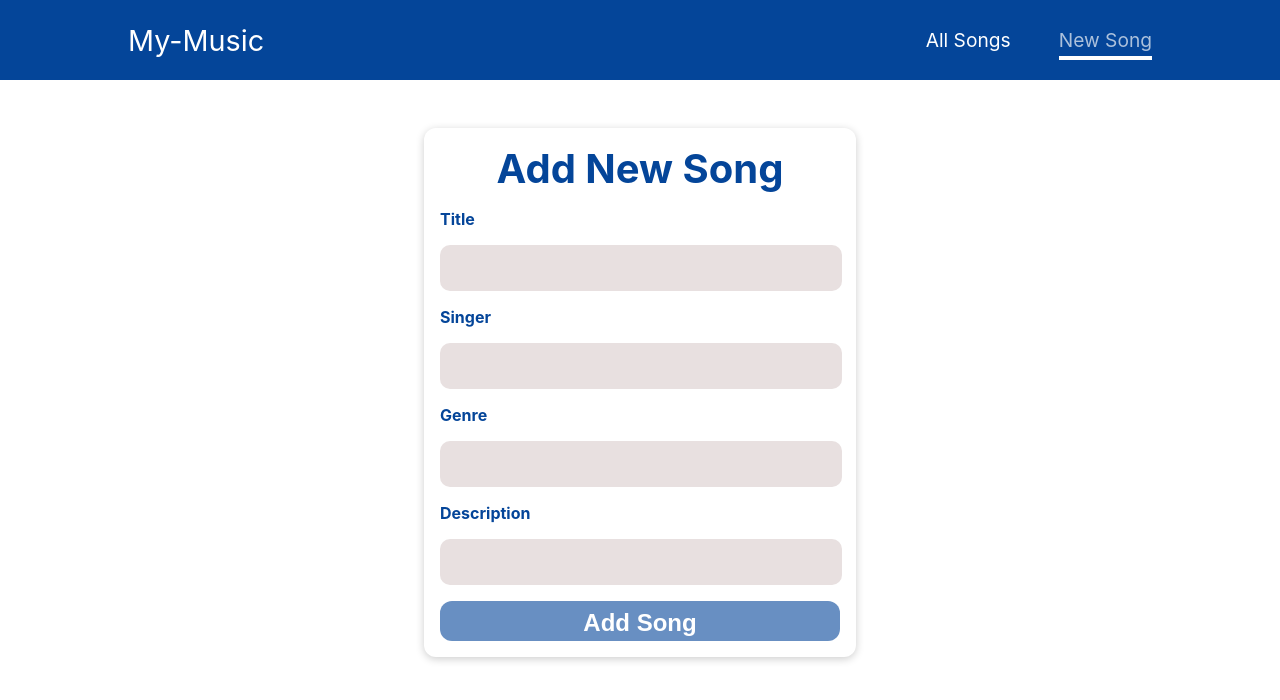
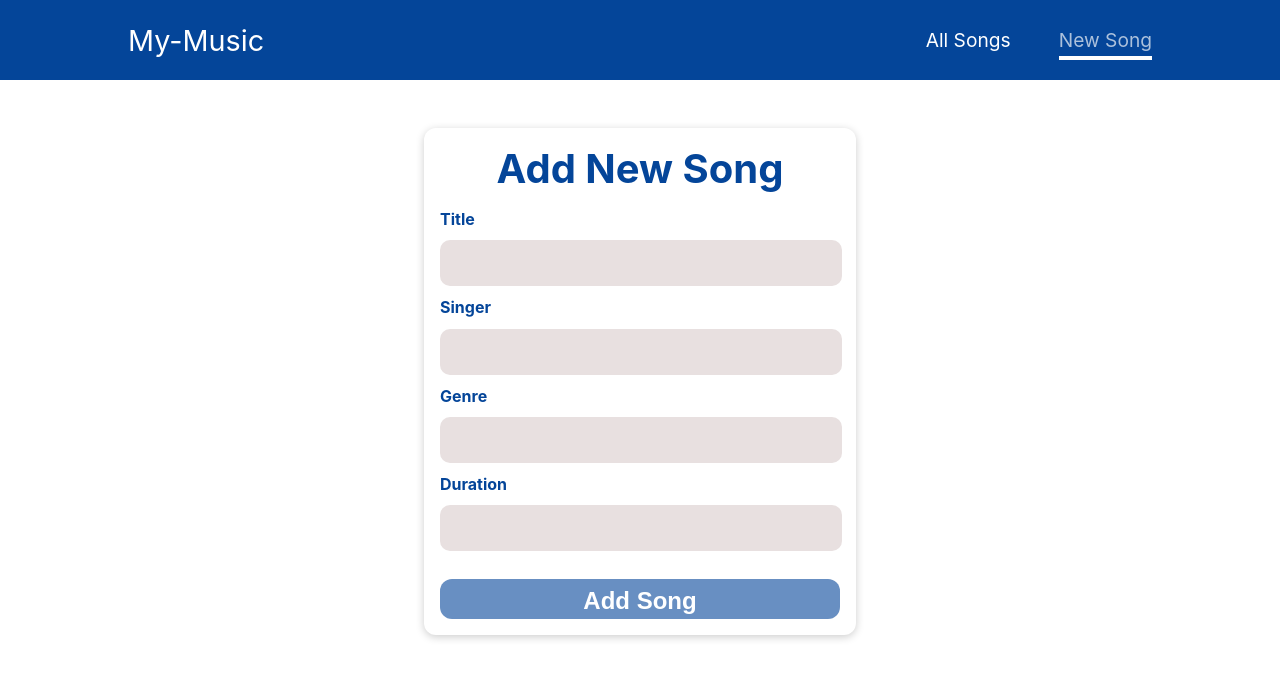
Before and after one commit to suarfel/my-music, a React (Create React App) app: page /new in a window 1280 px wide. Shown: the top 700 px of the page. Built offline with nearby package versions, Linux system fonts and the light colour scheme.

Commit message:
adding validation

```diff
--- a/src/components/layout/Layout.module.css
+++ b/src/components/layout/Layout.module.css
@@ -1,3 +1,3 @@
 .main {
-    margin-top: 3rem;
+    margin-top: 8rem;
 }
--- a/src/components/layout/MainNavigation.module.css
+++ b/src/components/layout/MainNavigation.module.css
@@ -1,4 +1,7 @@
 .header{
+  overflow: hidden;
+  position: fixed;
+  top:0 ;
   width : 100%;
   height: 5rem;
   background-color: #044599;
--- a/src/components/song/SongForm.js
+++ b/src/components/song/SongForm.js
@@ -10,14 +10,46 @@ const SongForm = () => {
     enteredValueIsValid: titleIsValid,
     hasError: titleError,
   } = UserForm((enteredValue) => enteredValue.trim().length > 0);
+  const {
+    enteredValue: enteredSinger,
+    valueBlurHandler: singerBlurHandler,
+    valueChangeHandler: singerChangeHandler,
+    reset: singerReset,
+    enteredValueIsValid: singerIsValid,
+    hasError: singerError,
+  } = UserForm((enteredValue) => enteredValue.trim().length > 0);
+
+  const {
+    enteredValue: enteredGenre,
+    valueBlurHandler: genreBlurHandler,
+    valueChangeHandler: genreChangeHandler,
+    reset: genreReset,
+    enteredValueIsValid: genreIsValid,
+    hasError: genreError,
+  } = UserForm((enteredValue) => enteredValue.trim().length > 0);
+  const {
+    enteredValue: enteredDuration,
+    valueBlurHandler: durationBlurHandler,
+    valueChangeHandler: durationChangeHandler,
+    reset: durationReset,
+    enteredValueIsValid: durationIsValid,
+    hasError: durationError,
+  } = UserForm((enteredValue) => enteredValue > 0);
   let formIsValid = false;
-  if (titleIsValid) {
+  if (titleIsValid && singerIsValid && genreIsValid && durationIsValid) {
     formIsValid = true;
   }
   const addSubmitHandler = (event) => {
     event.preventDefault();
+    console.log(enteredSinger);
     console.log(enteredTitle);
+    console.log(enteredGenre);
+    console.log(enteredDuration);
+    console.log(typeof enteredDuration);
     titleReset();
+    singerReset();
+    genreReset();
+    durationReset();
   };
   return (
     <Layout>
@@ -27,30 +59,61 @@ const SongForm = () => {
           <label htmlFor="title">Title</label>
           <br />
           <input
-            type="text "
+            type="text"
             id="title"
             value={enteredTitle}
             onChange={titleChangeHandler}
             onBlur={titleBlurHandler}
           />
           {titleError && (
-            <div className={classes.formError}>TITLE IS NOT VALID</div>
+            <div className={classes.formError}>TITLE IS EMPTY</div>
           )}
         </div>
-        <div className={classes.control}>
+        <div className={singerError ? classes.invalidControl : classes.control}>
           <label htmlFor="singer">Singer</label>
           <br />
-          <input type="text" id="singer" />
+          <input
+            type="text"
+            id="singer"
+            value={enteredSinger}
+            onChange={singerChangeHandler}
+            onBlur={singerBlurHandler}
+          />
+          {singerError && (
+            <div className={classes.formError}>SINGER IS EMPTY</div>
+          )}
         </div>
-        <div className={classes.control}>
+        <div className={genreError ? classes.invalidControl : classes.control}>
           <label htmlFor="genre">Genre</label>
           <br />
-          <input type="text" id="genre" />
+          <input
+            type="text"
+            id="genre"
+            value={enteredGenre}
+            onChange={genreChangeHandler}
+            onBlur={genreBlurHandler}
+          />
+          {genreError && (
+            <div className={classes.formError}>GENRE IS EMPTY</div>
+          )}
         </div>
-        <div className={classes.control}>
-          <label htmlFor="description">Description</label>
+        <div
+          className={durationError ? classes.invalidControl : classes.control}
+        >
+          <label htmlFor="duration">Duration</label>
           <br />
-          <input type="text" id="description" />
+          <input
+            type="number"
+            min="2"
+            max="9"
+            id="duration"
+            value={enteredDuration}
+            onChange={durationChangeHandler}
+            onBlur={durationBlurHandler}
+          />
+          {durationError && (
+            <div className={classes.formError}>DURATION IS OUT OF LIMIT</div>
+          )}
         </div>
         <div className={classes.addSong}>
           <button disabled={!formIsValid}>Add Song</button>
--- a/src/components/song/SongForm.module.css
+++ b/src/components/song/SongForm.module.css
@@ -20,7 +20,7 @@
 .control input{
     padding-left:1rem;
     height: 44px;
-    margin:1rem 0;
+    margin:0.7rem 0;
     font-size: 1rem;
     color: #044599;
     width: 100%;
@@ -41,6 +41,7 @@
   margin-bottom: 1rem;
 }
 .addSong button{
+    margin-top: 1rem;
     font-size: 1.5rem;
     font-weight: 700;
     height: 2.5rem;
@@ -67,7 +68,7 @@
 .invalidControl input{
     padding-left:1rem;
     height: 44px;
-    margin-top:1rem;
+    margin-top:0.7rem;
     font-size: 1rem;
     color: #044599;
     width: 100%;
--- a/src/components/song/SongItem.js
+++ b/src/components/song/SongItem.js
@@ -1,15 +1,17 @@
 import classes from "./SongItem.module.css";
-import {FaCaretSquareRight } from "react-icons/fa";
+import { FaCaretSquareRight } from "react-icons/fa";
 
 const SongItem = (props) => {
-  return <div className={classes.tracks}>
-    <div className={classes.songGenre}>{props.genre}</div>
-    <div className={classes.songTitle}>{props.title}</div>
-    <div className={classes.songSinger}>{props.singer}</div>
-    <div className={classes.songDuration}>{props.duration}</div>
-    <div className={classes.songPlayIcon} >
-        <FaCaretSquareRight  />
+  return(
+    <div className={classes.tracks}>
+      <div className={classes.songGenre}>{props.genre}</div>
+      <div className={classes.songTitle}>{props.title}</div>
+      <div className={classes.songSinger}>{props.singer}</div>
+      <div className={classes.songDuration}>{props.duration}</div>
+      <div className={classes.songPlayIcon}>
+        <FaCaretSquareRight />
+      </div>
     </div>
-  </div>;
+  );
 };
 export default SongItem;
--- a/src/components/song/SongItem.module.css
+++ b/src/components/song/SongItem.module.css
@@ -1,5 +1,5 @@
 .tracks{
-    width: 30rem;
+    width: 35rem;
     display: flex;
     justify-content: space-between;
     align-items:center;
--- a/src/components/song/SongList.js
+++ b/src/components/song/SongList.js
@@ -125,7 +125,10 @@ const SongList = () => {
   });
   return (
     <Layout>
-      <div className={classes.songList}>{songs}</div>
+      <div className={classes.mainPage}>
+        <div className={classes.mainPageTitle}>POPULAR TRACKS</div>
+        <div className={classes.songList}>{songs}</div>
+      </div>
     </Layout>
   );
 };
--- a/src/components/song/SongList.module.css
+++ b/src/components/song/SongList.module.css
@@ -5,3 +5,10 @@
     flex-wrap: wrap;
     margin: 1rem 1rem;
 }
+.mainPageTitle{
+    display: flex;
+    justify-content: center;
+    color: #044599;
+    font-weight: 700;
+    font-size: 1.5rem;
+}
```
Also changed, not shown: src/index.css (line endings or trailing spaces).
